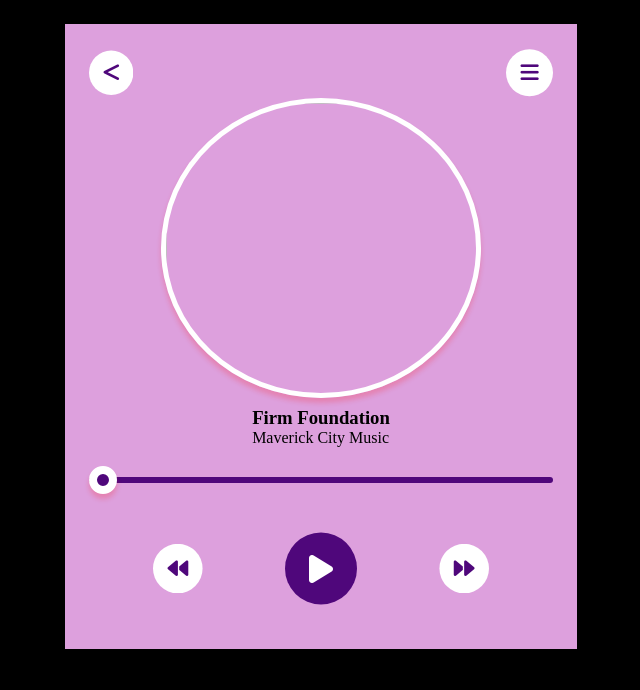
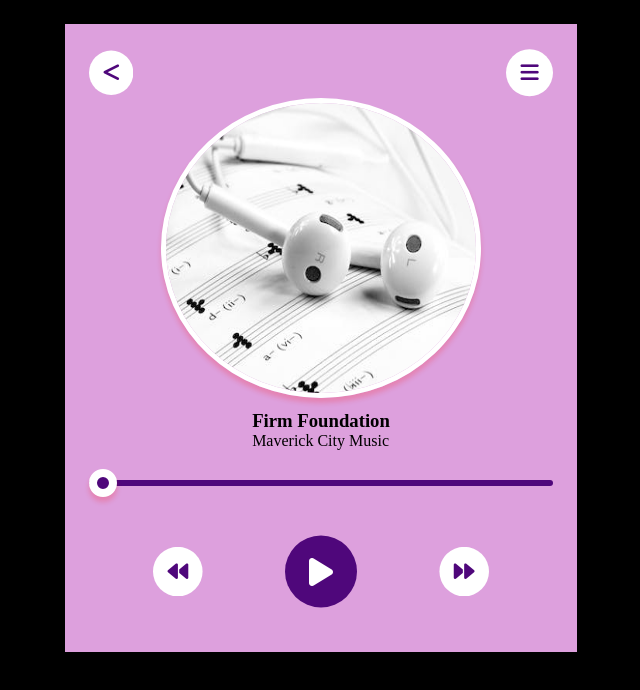
Before and after one commit to Glorypaul-pixel/musicApp, a plain HTML site: page index.html in a window 1280 px wide. Shown: the whole page, without its empty margins (319-959 px from the left). Drawn offline with Linux system fonts and the light colour scheme.

Commit message:
me again

```diff
--- a/index.html
+++ b/index.html
@@ -19,7 +19,7 @@
       </div>
       <div id="image">
         <div>
-          <img src="./img/img.jpeg" alt="" class="imag" />
+          <img src="./img/music-1.jpeg" alt="" class="imag" />
         </div>
         <div class="song-details">
           <h3 class="name">Firm Foundation</h3>
--- a/js/script.js
+++ b/js/script.js
@@ -1,7 +1,7 @@
 let progress = document.getElementById("progress");
 let song = document.getElementById("song");
 let ctrlIcon = document.getElementById("play");
-const wrapper = document.querySelector(".");
+
 song.onloadedmetadata = function () {
   progress.max = song.duration;
   progress.value = song.currentTime;
```
